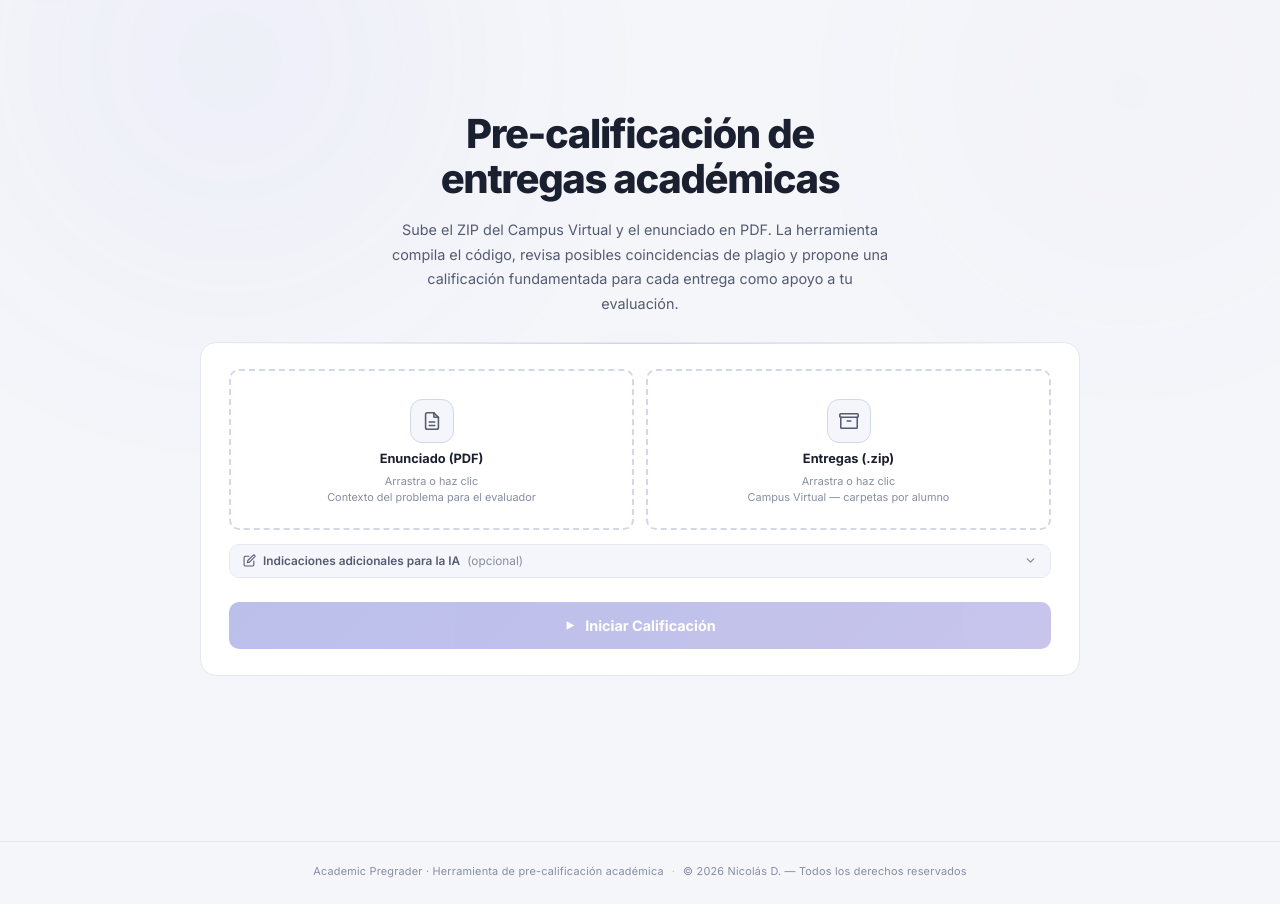
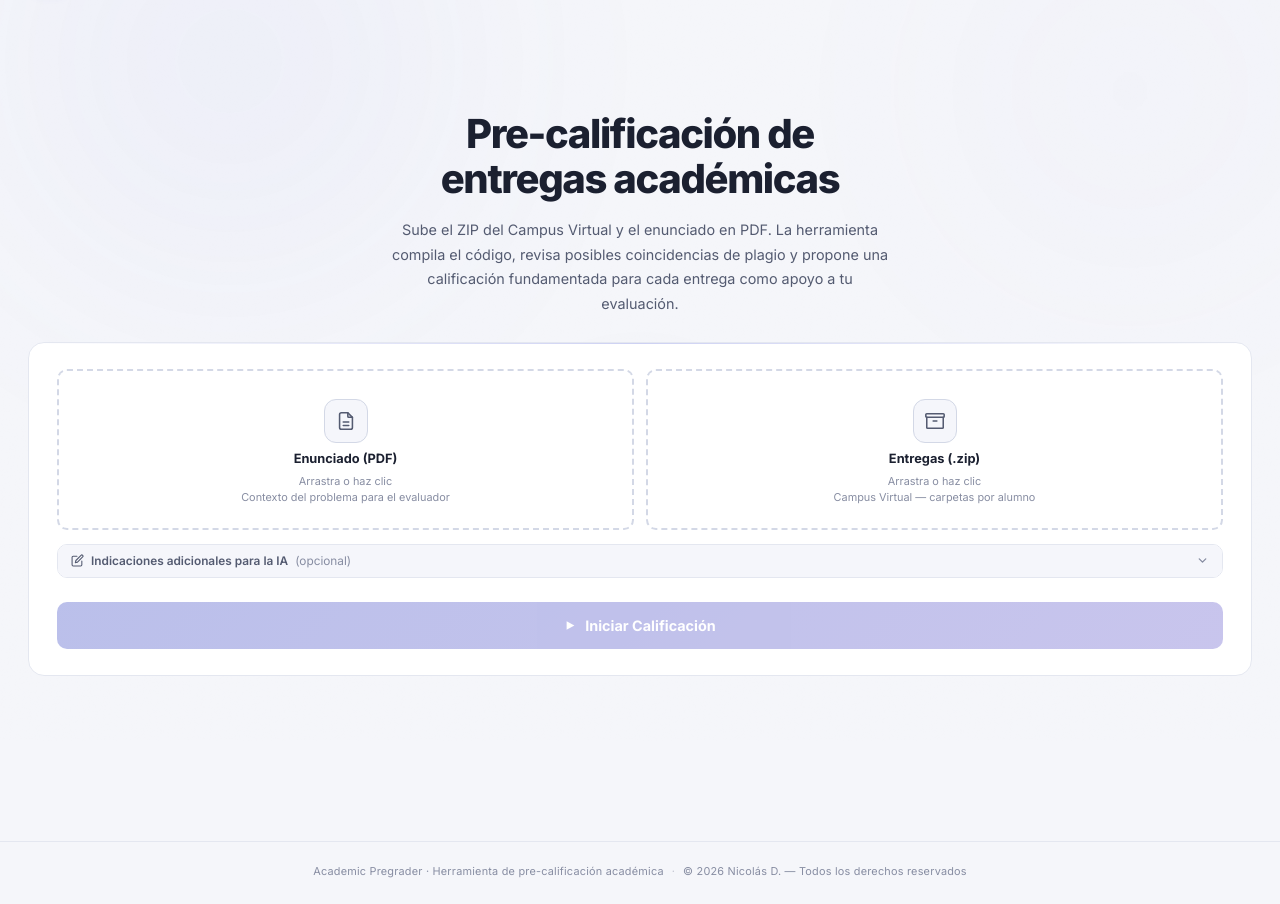
Before and after one commit to nicolasdcubillos/AcademicPregrader, a Python web app: template frontend/templates/index.html in a window 1280 px wide. Shown: the part 59-963 px from the top of the page. Run offline with Jinja, Linux system fonts and the light colour scheme; the template is opened without the code that fills it, so the values that code supplies are empty; some libraries are stand-ins or nearby versions.

Commit message:
ux: fixed 2-column student grid, widen main container to 1300px

```diff
--- a/frontend/templates/index.html
+++ b/frontend/templates/index.html
@@ -167,8 +167,8 @@
 
     /* ── Main ── */
     main {
-      position: relative; z-index: 2; width: 100%; max-width: 920px;
-      padding: 0 20px 100px; display: flex; flex-direction: column; gap: 18px;
+      position: relative; z-index: 2; width: 100%; max-width: 1300px;
+      padding: 0 28px 100px; display: flex; flex-direction: column; gap: 18px;
     }
 
     /* ── Hero ── */
@@ -389,8 +389,8 @@
     .btn-dl-primary:active, .btn-dl-secondary:active { transform: translateY(0); }
 
     /* ── Student grid ── */
-    .students-grid { display: grid; grid-template-columns: repeat(auto-fill, minmax(420px,1fr)); gap: 14px; }
-    @media (max-width: 560px) { .students-grid { grid-template-columns: 1fr; } }
+    .students-grid { display: grid; grid-template-columns: repeat(2, 1fr); gap: 14px; }
+    @media (max-width: 760px) { .students-grid { grid-template-columns: 1fr; } }
     .stu-card {
       background: var(--surface-2); border: 1px solid var(--border); border-radius: var(--r-sm);
       padding: 16px 18px; display: flex; flex-direction: column; gap: 12px;
```
